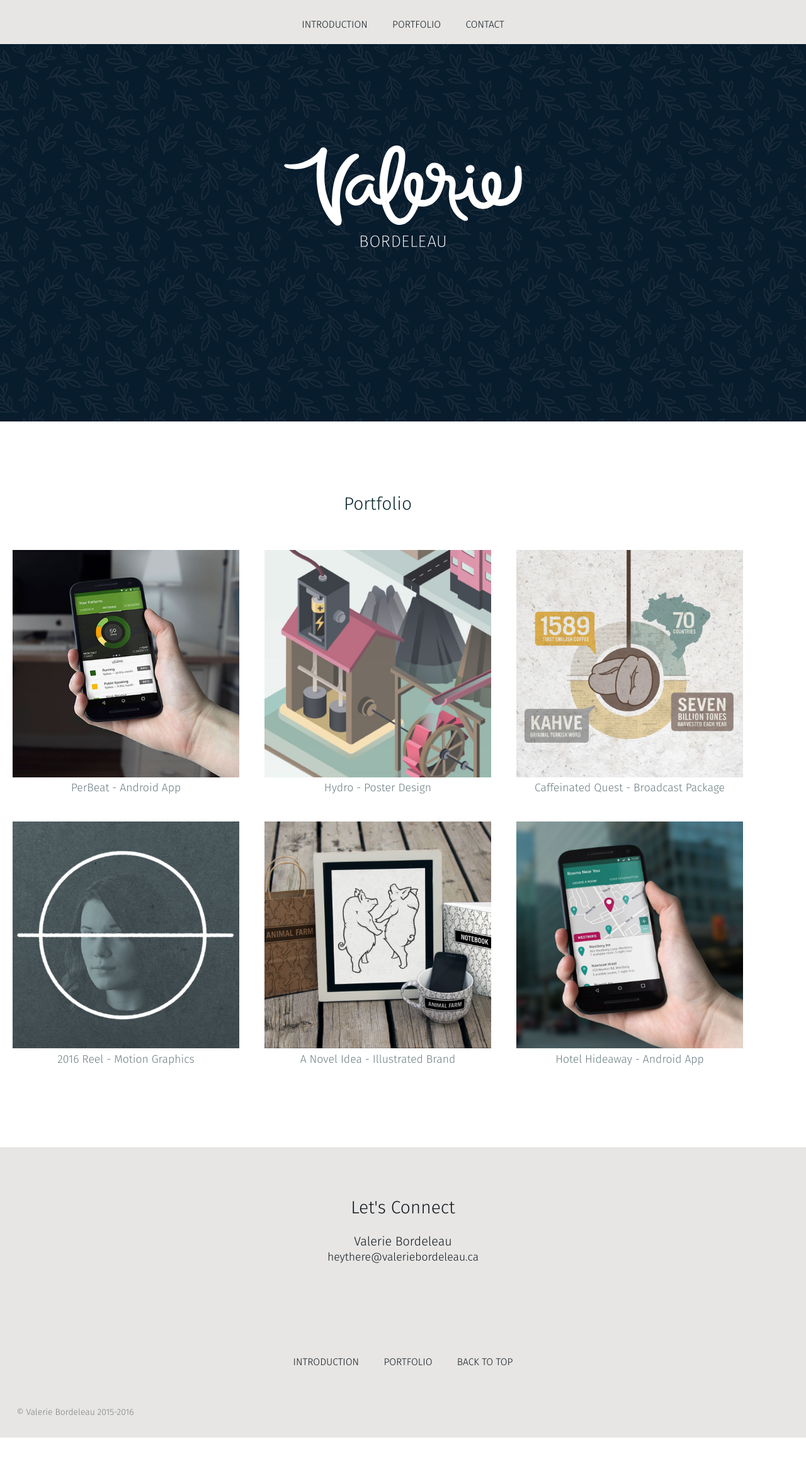
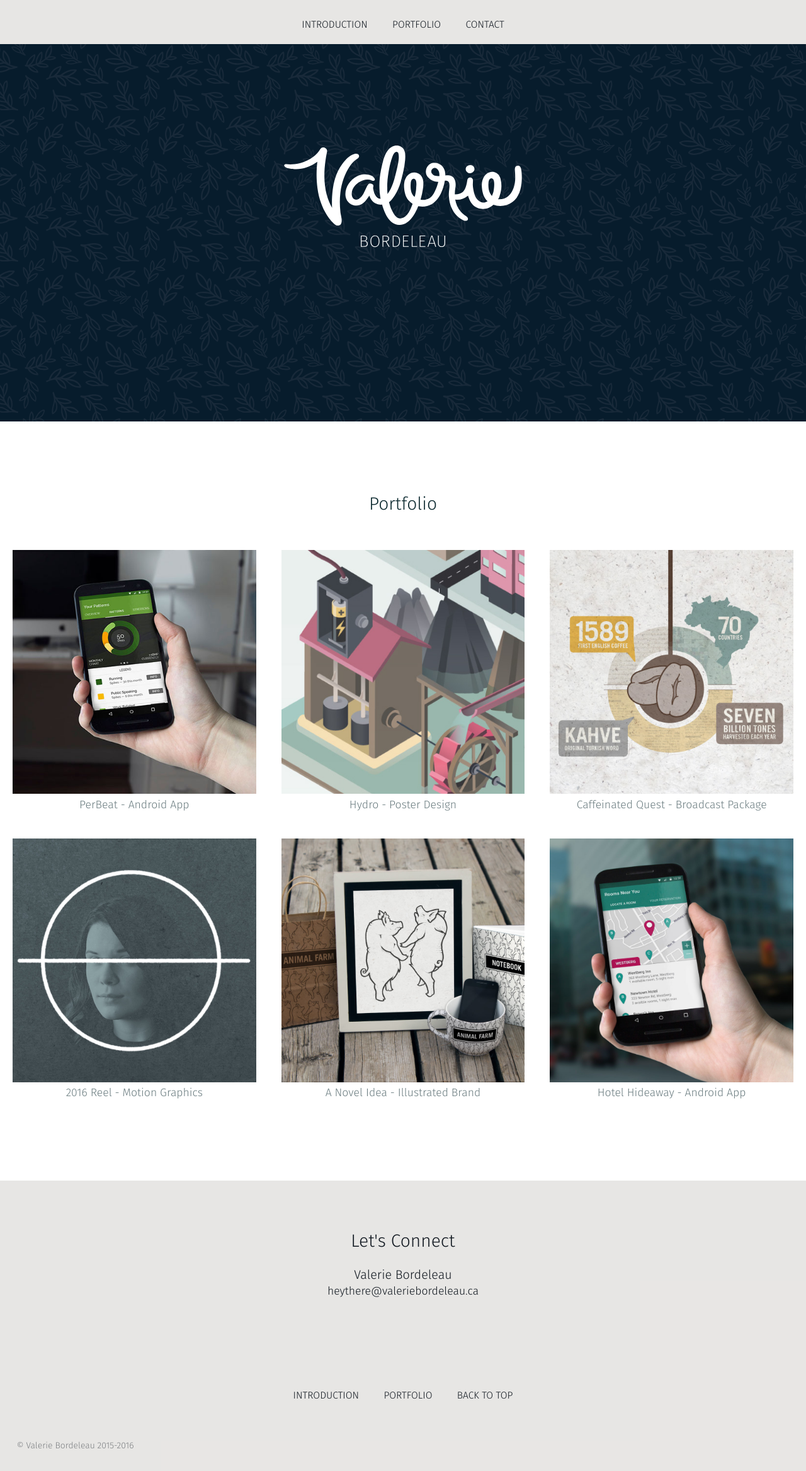
Before and after one commit to valeriebordeleau/portfolio-valerie-bordeleau, a Jekyll site: the page built from index.html, in a window 1280 px wide. Shown: the whole page at 63% size. Built offline with Jekyll 4.4.1, drawn with Linux system fonts in a browser that asks for light colours; nearby versions of some CDN libraries; comment, search, counter and statistics services are not loaded; a style sheet for code colours, icons or effects is not loaded; before the commit the page ends 2282 px from its top, so only the background shows below that.

Commit message:
removed max

```diff
--- a/_includes/css/general.css
+++ b/_includes/css/general.css
@@ -40,7 +40,7 @@ a:focus {
 }
 
 .max-width {
-    max-width: 1200px;
+
     display: inline-block;
 
 }
```
